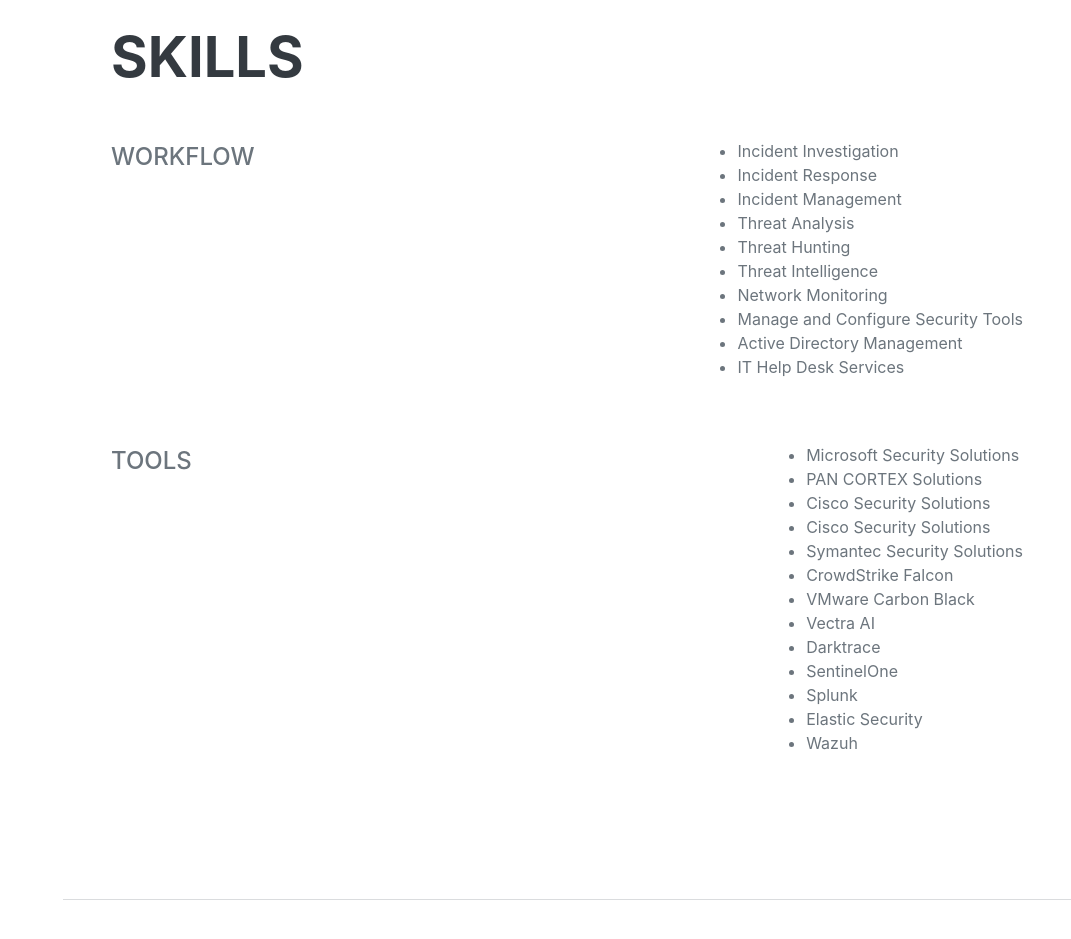
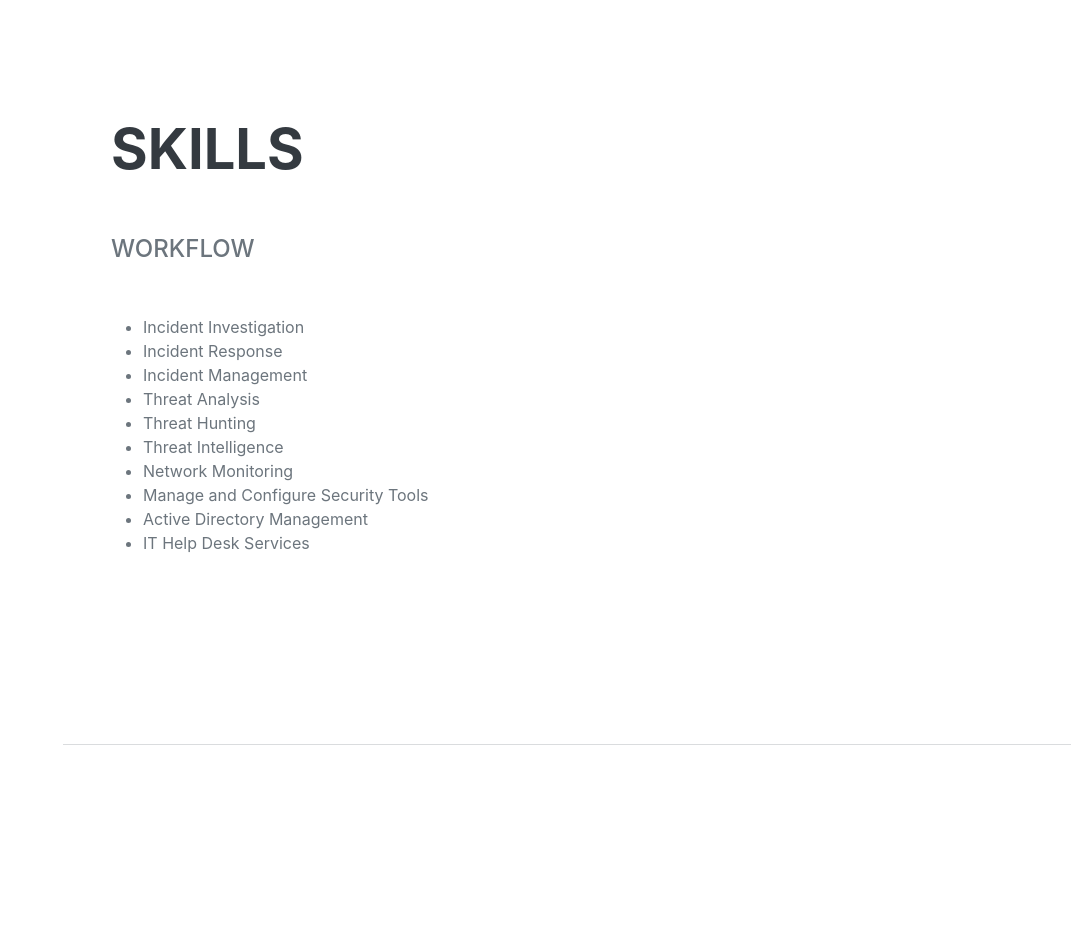
Before and after one commit to yusufarbc/Portfolio, a plain HTML site: page index.html in a window 1280 px wide. Shown: the part 2840-3779 px from the top of the page, without its empty margins (209-1280 px from the left). Drawn offline with nearby package versions, Linux system fonts and the light colour scheme; a web font is replaced by a local one.

Commit message:
commiitree

```diff
--- a/index.html
+++ b/index.html
@@ -132,8 +132,7 @@
 
                     <h2 class="mb-5">Skills</h2>
 
-                    <div class="d-flex flex-column flex-md-row justify-content-between mb-5">
-                        <div class="subheading">Workflow</div>
+                        <div class="subheading mb-5">Workflow</div>
                         <ul>
                             <li>
                                 <span class="fa-li"><i class="fas fa-check"></i></span>
@@ -176,65 +175,8 @@
                                 IT Help Desk Services
                             </li>
                         </ul>
-                    </div>
 
-                    <div class="d-flex flex-column flex-md-row justify-content-between mb-5">
-                        <div class="subheading">Tools</div>
-                        <ul>
-                            <li>
-                                <span class="fa-li"><i class="fas fa-check"></i></span>
-                                Microsoft Security Solutions
-                            </li>
-                            <li>
-                                <span class="fa-li"><i class="fas fa-check"></i></span>
-                                PAN CORTEX Solutions
-                            </li>
-                            <li>
-                                <span class="fa-li"><i class="fas fa-check"></i></span>
-                                Cisco Security Solutions
-                            </li>
-                            <li>
-                                <span class="fa-li"><i class="fas fa-check"></i></span>
-                                Cisco Security Solutions
-                            </li>
-                            <li>
-                                <span class="fa-li"><i class="fas fa-check"></i></span>
-                                Symantec Security Solutions
-                            </li>
-                            <li>
-                                <span class="fa-li"><i class="fas fa-check"></i></span>
-                                CrowdStrike Falcon
-                            </li>
-                            <li>
-                                <span class="fa-li"><i class="fas fa-check"></i></span>
-                                VMware Carbon Black
-                            </li>
-                            <li>
-                                <span class="fa-li"><i class="fas fa-check"></i></span>
-                                Vectra AI
-                            </li>
-                            <li>
-                                <span class="fa-li"><i class="fas fa-check"></i></span>
-                                Darktrace
-                            </li>
-                            <li>
-                                <span class="fa-li"><i class="fas fa-check"></i></span>
-                                SentinelOne
-                            </li>
-                            <li>
-                                <span class="fa-li"><i class="fas fa-check"></i></span>
-                                Splunk
-                            </li>
-                            <li>
-                                <span class="fa-li"><i class="fas fa-check"></i></span>
-                                Elastic Security
-                            </li>
-                            <li>
-                                <span class="fa-li"><i class="fas fa-check"></i></span>
-                                Wazuh
-                            </li>
-                        </ul>
-                    </div>
+
                 </div>
             </section>
             <hr class="m-0" />
```
